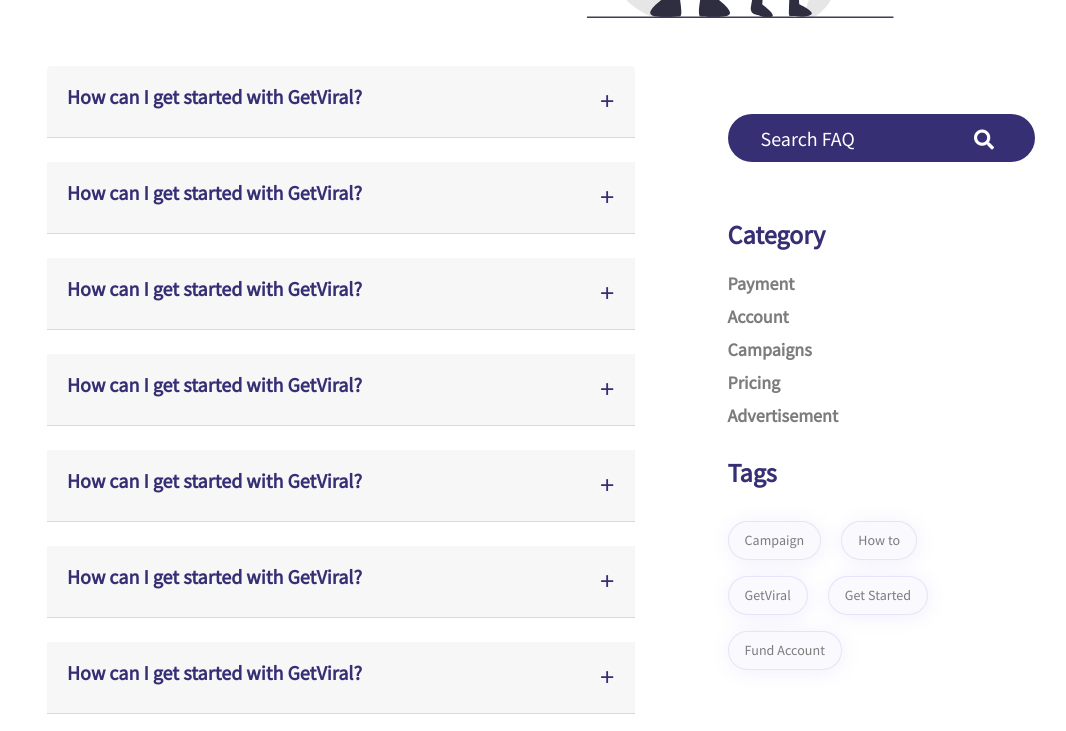
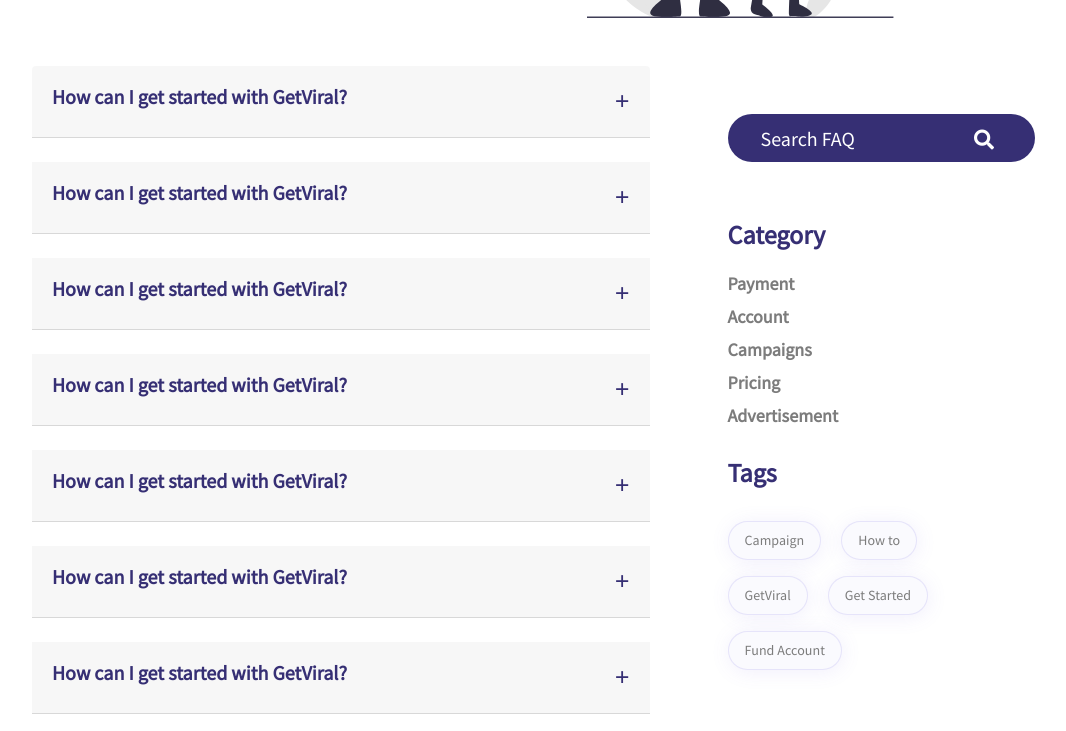
Before and after one commit to taiwoyewole/GetViral-FAQpage, a plain HTML site: page index.html in a window 1280 px wide. Shown: the part 449-1180 px from the top of the page, without its empty margins (68-1134 px from the left). Drawn offline with nearby package versions, Linux system fonts and the light colour scheme.

Commit message:
update changes

```diff
--- a/index.html
+++ b/index.html
@@ -79,7 +79,7 @@
         <section id="sec-two">
             <div class="container">
                 <div class="row">
-                    <div class="col-12 col-sm-12 col-md-7 col-lg-7">
+                    <div class="col-12 col-sm-12 col-md-7 col-lg-7 p-0">
                         <div class="container ">
                             <div id="accordion" class="accordion">
                                 <div class="card mb-0">
```
